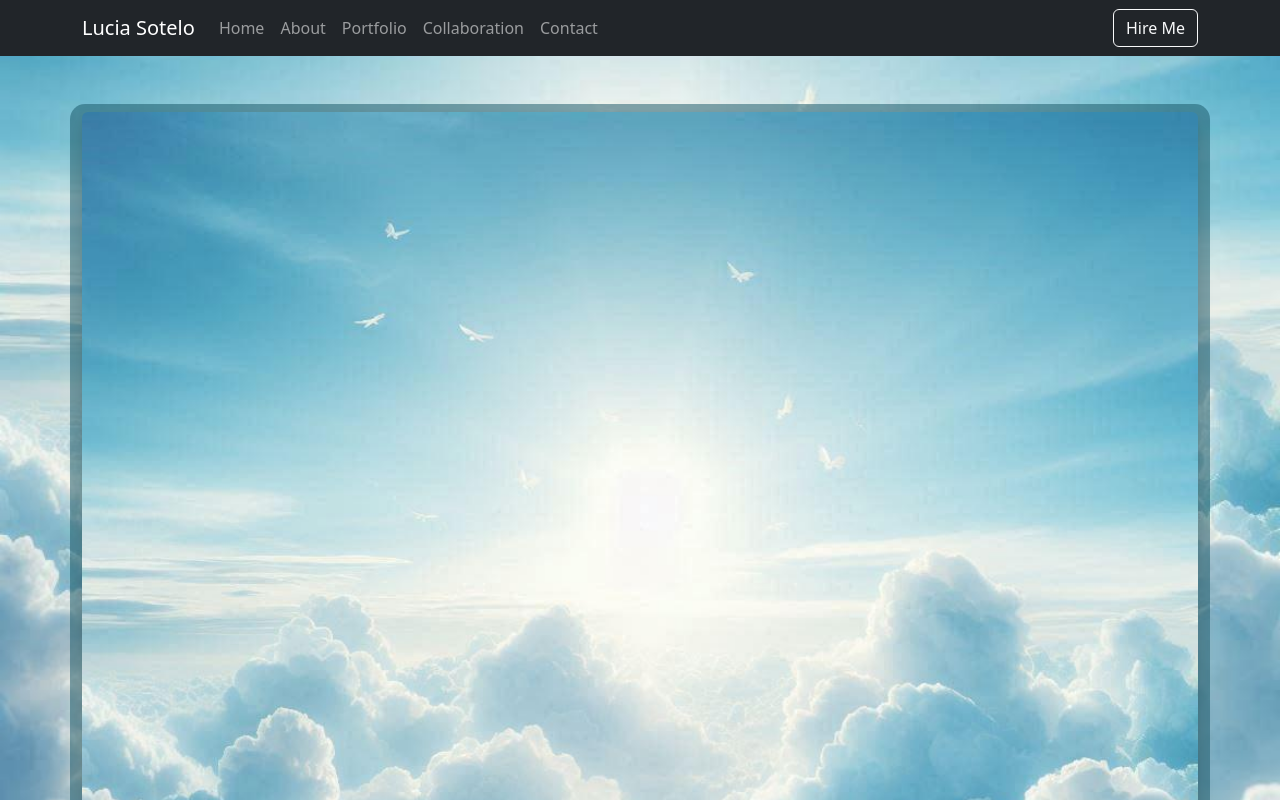
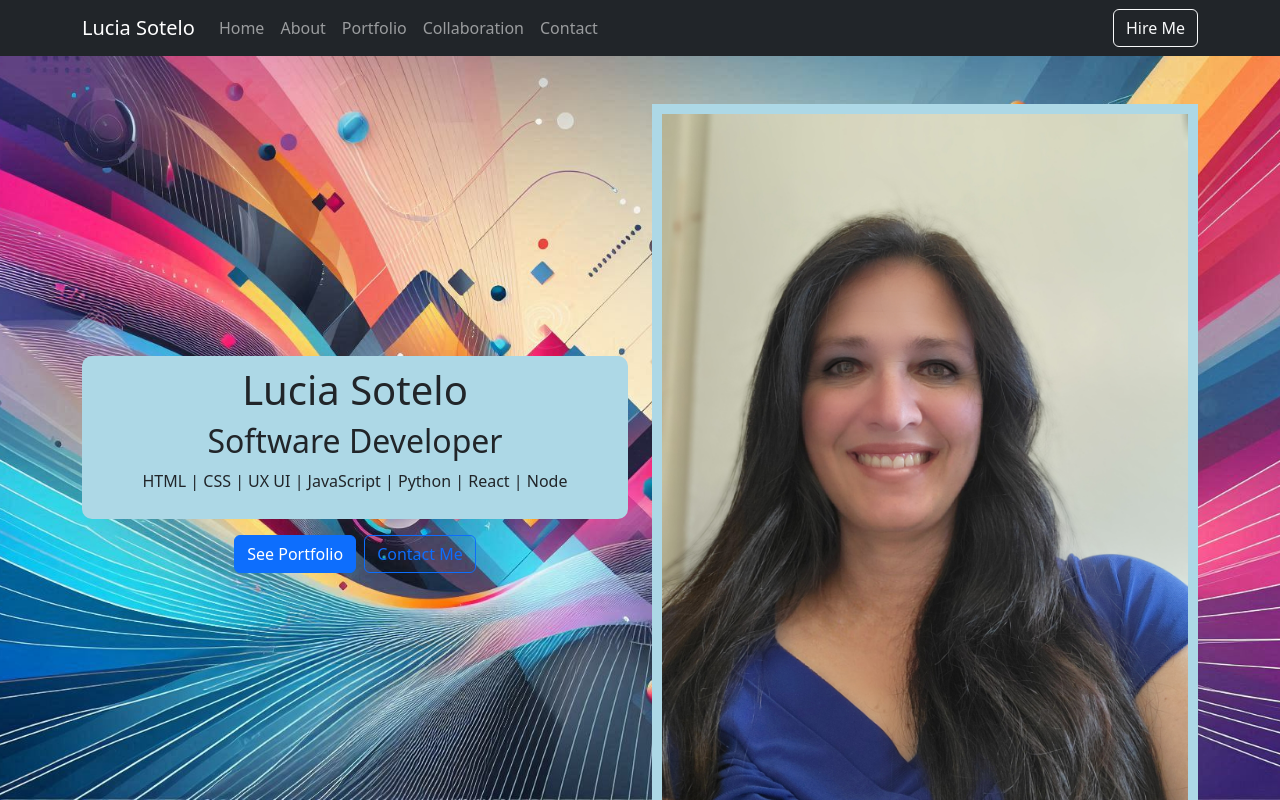
Before and after one commit to luciamsotelo/portfolio, a React (Create React App) app: page / in a window 1280 px wide. Shown: the top 800 px of the page. Built offline with nearby package versions, Linux system fonts and the light colour scheme.

Commit message:
home page started

```diff
--- a/src/App.css
+++ b/src/App.css
@@ -1,5 +1,5 @@
 body {
-  background-image: url('../src/images/portfolioBackground.jpeg'); /* Replace with your image path */
+  background-image: url('../src/images/background.jpeg'); /* Replace with your image path */
   background-size: cover;
   background-position: center;
   background-repeat: no-repeat;
@@ -8,7 +8,7 @@ body {
 }
 
 .home-page {
-  background-image: url('../src/images/portfolioBackground.jpeg'); /* Replace with your image path */
+  background-image: url('../src/images/background.jpeg');
   background-size: cover;
   background-position: center;
   background-repeat: no-repeat;
@@ -18,9 +18,3 @@ body {
   align-items: center; /* Center the content vertically */
   justify-content: center; /* Center the content horizontally */
 }
-
-.content-container {
-  background-color: rgba(21, 85, 101, 0.5);
-  padding: .5rem;
-  border-radius: 15px;
-}
--- a/src/components/header.js
+++ b/src/components/header.js
@@ -4,8 +4,8 @@ import 'bootstrap/dist/css/bootstrap.min.css';
 
 const Header = () => {
   return (
-    <Navbar bg="dark" variant="dark" expand="lg">
-      <Container>
+    <Navbar bg="dark" variant="dark" expand="lg" >
+      <Container style={{ }}>
         <Navbar.Brand href="/home">Lucia Sotelo</Navbar.Brand>
         <Navbar.Toggle aria-controls="basic-navbar-nav" />
         <Navbar.Collapse id="basic-navbar-nav">
--- a/src/components/main_info.js
+++ b/src/components/main_info.js
@@ -1,16 +1,37 @@
 import React from 'react';
-import { Container } from 'react-bootstrap';
+import { Container, Row, Col, Button } from 'react-bootstrap';
 import 'bootstrap/dist/css/bootstrap.min.css';
-import yourImage from '../images/portfolioBackground.jpeg';  // Replace with the path to your image
+
+// Updated import path for the image
+import headshot from '../images/head.jpg';
 
 const MainInfo = () => {
   return (
-    <Container className="text-center mt-5 content-container position-relative">
-      <img src={yourImage} fluid className="rounded shadow w-100" alt="Main Portfolio Image" />
-      <div className="overlay-text">
-        <h1>Your Main Title</h1>
-        <p>Your subtitle or description goes here.</p>
-      </div>
+    <Container className="mt-5">
+      <Row className="align-items-center">
+        <Col md={6}>
+          <div className="content-container position-relative">
+            <div className="overlay-text" style={{border: '10px solid lightblue', backgroundColor: 'lightblue', borderRadius: '10px', textAlign: 'center'}}>
+              <h1>Lucia Sotelo</h1>
+              <h2>Software Developer</h2>
+              <p>HTML | CSS | UX UI | JavaScript | Python | React | Node</p>
+            </div>
+          </div>
+           {/* Buttons added below */}
+              <div className="mt-3" style={{display: 'flex', justifyContent: 'center'}}>
+                <Button variant="primary" href="#portfolio" className="me-2">See Portfolio</Button>
+                <Button variant="outline-primary" href="#contact">Contact Me</Button>
+              </div>
+        </Col>
+        <Col md={6} className="text-center">
+          <img
+            style={{border: '10px solid lightblue'}}
+            src={headshot}
+            alt="Lucia Sotelo"
+            className="img-fluid responsive-img"
+          />
+        </Col>
+      </Row>
     </Container>
   );
 }
--- a/src/index.js
+++ b/src/index.js
@@ -3,6 +3,7 @@ import ReactDOM from 'react-dom/client';
 import './index.css';
 import App from './App';
 import reportWebVitals from './reportWebVitals';
+import 'bootstrap/dist/css/bootstrap.min.css';
 
 const root = ReactDOM.createRoot(document.getElementById('root'));
 root.render(
```
Also changed, not shown: src/images/background.jpeg (added), src/images/head.jpg (renamed from src/images/head_shot.jpg).
